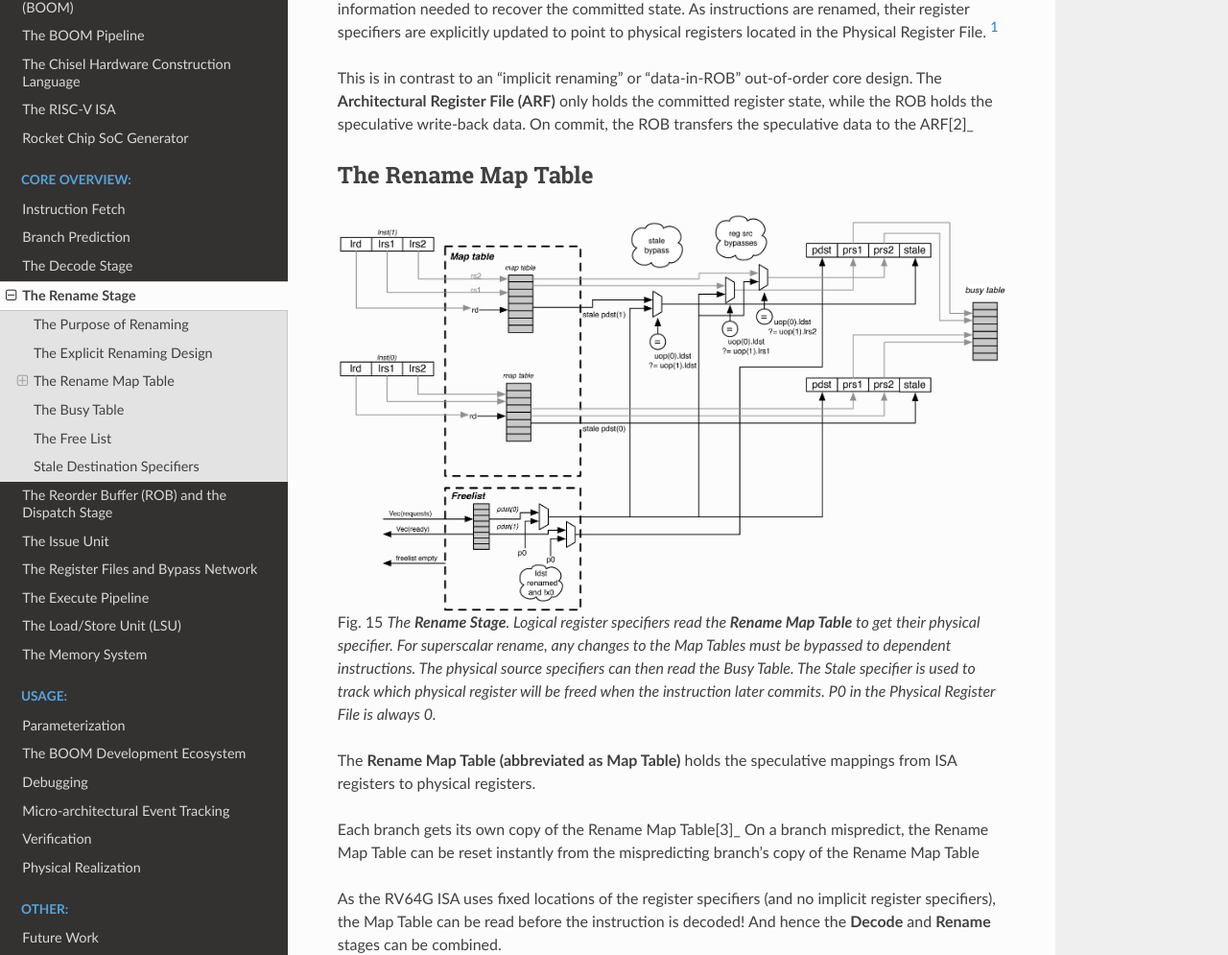
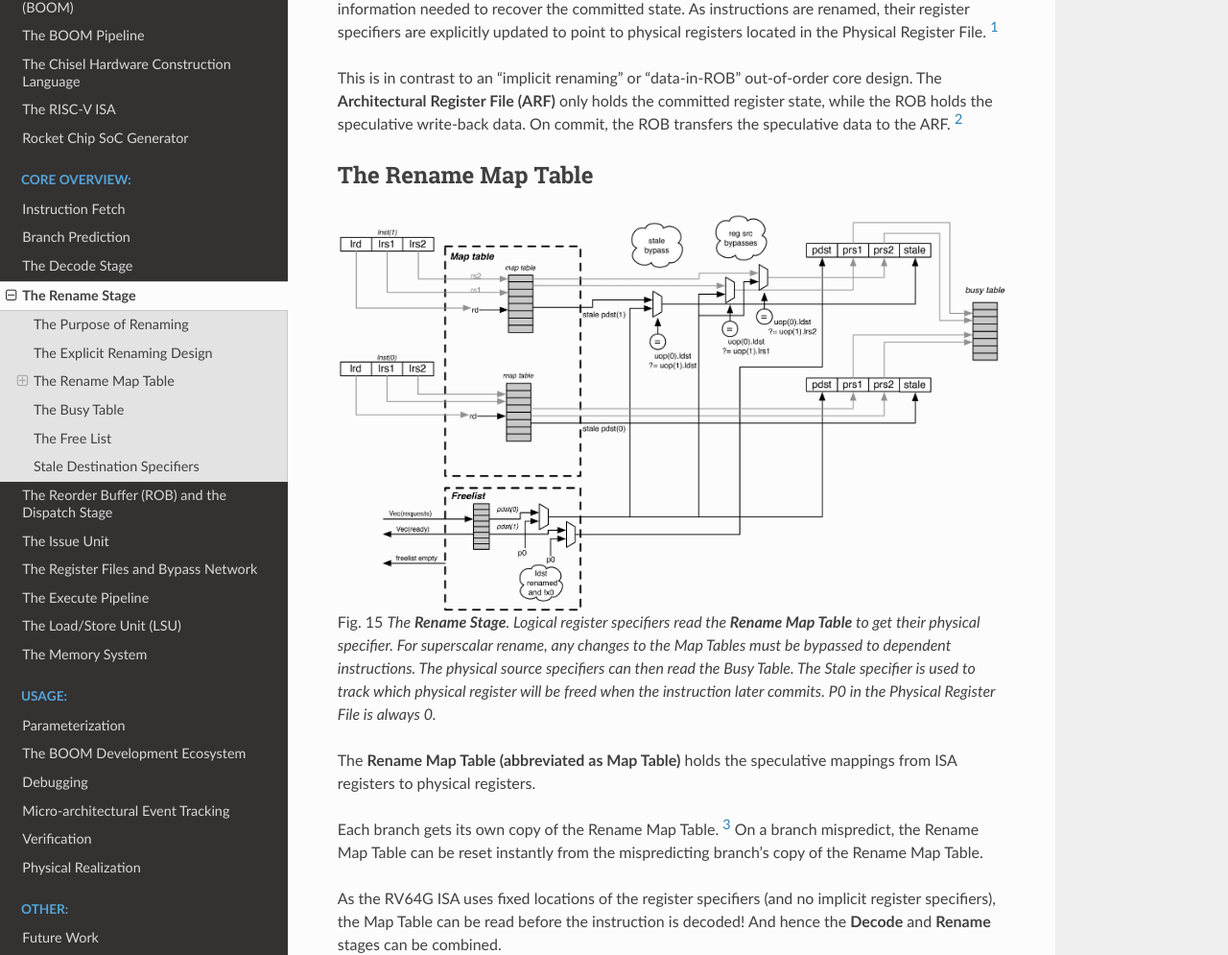
Before and after one commit to riscv-boom/riscv-boom, a Sphinx documentation site: the page built from docs/sections/rename-stage.rst, in a window 1280 px wide and 1400 px high, scrolled down 1071 px. Shown: the part 162-1157 px from the top of the window at 96% size. Built offline with Sphinx 7.4.7 and the Read the Docs theme 3.1.0, drawn with Linux system fonts in a browser that asks for light colours; some of the changed text lies outside the part shown.

Commit message:
minor fixes

```diff
--- a/docs/sections/rename-stage.rst
+++ b/docs/sections/rename-stage.rst
@@ -39,7 +39,7 @@
 out-of-order core design. The **Architectural Register File (ARF)** only
 holds the committed register state, while the ROB holds the speculative
 write-back data. On commit, the ROB transfers the speculative data to
-the ARF[2]_
+the ARF. [2]_
 
 The Rename Map Table
 --------------------
@@ -56,9 +56,9 @@
 The **Rename Map Table (abbreviated as Map Table)** holds the speculative mappings from ISA registers
 to physical registers.
 
-Each branch gets its own copy of the Rename Map Table[3]_ On a branch
+Each branch gets its own copy of the Rename Map Table. [3]_ On a branch
 mispredict, the Rename Map Table can be reset instantly from the mispredicting
-branch’s copy of the Rename Map Table
+branch’s copy of the Rename Map Table.
 
 As the RV64G ISA uses fixed locations of the register specifiers (and no
 implicit register specifiers), the Map Table can be read before the
```
Also changed, not shown: other parts of docs/sections/rename-stage.rst (+2 -2 lines).
